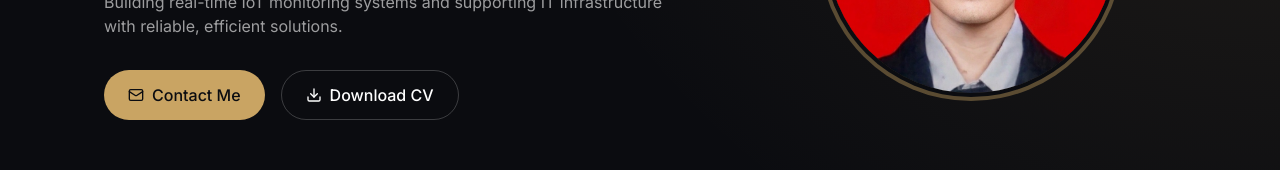
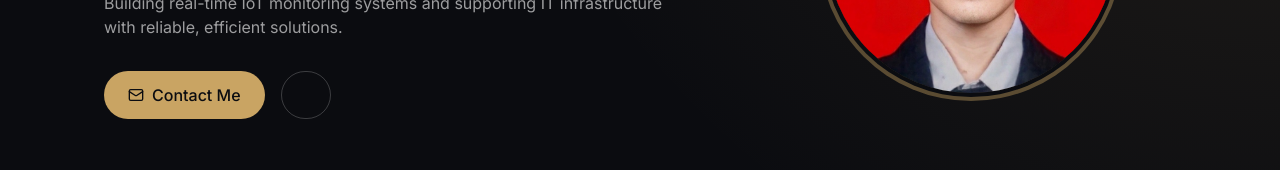
Before and after one commit to rmdhn712/rmdhn-resume, a Next.js app: page / in a window 1280 px wide. Shown: the part 467-637 px from the top of the page. Built offline with nearby package versions, Linux system fonts and the light colour scheme; a web font is replaced by a local one.

Commit message:
Remove CV download button from Hero component
Removed download button for CV in Hero component.

```diff
--- a/components/Hero.tsx
+++ b/components/Hero.tsx
@@ -48,8 +48,6 @@ export default function Hero() {
               download
               className="focus-ring inline-flex items-center gap-2 border border-black/15 dark:border-white/20 px-6 py-3 rounded-full font-medium hover:border-accent hover:text-accent transition-colors"
             >
-              <Download size={16} aria-hidden="true" />
-              Download CV
             </a>
           </div>
         </motion.div>
```
